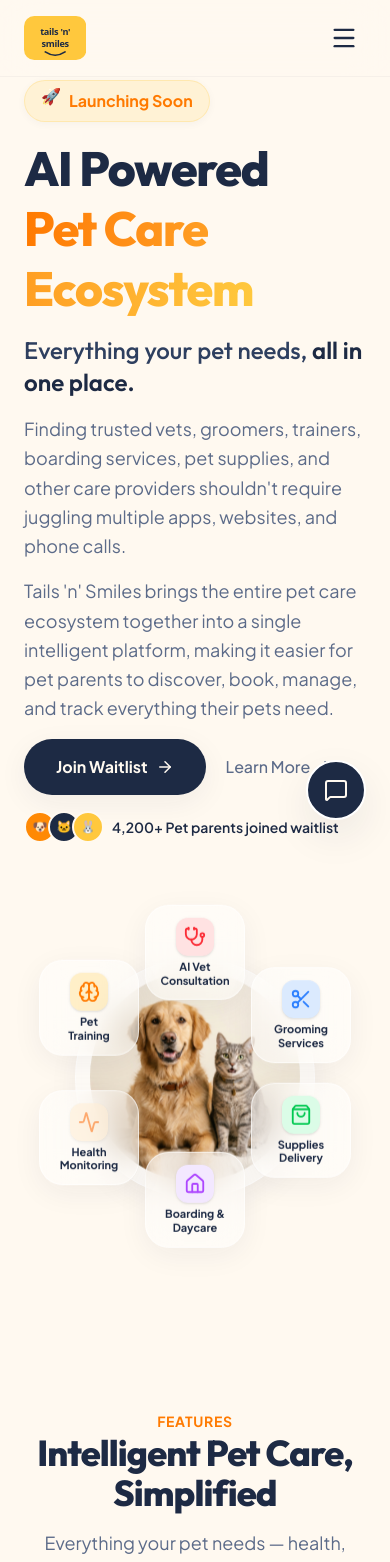
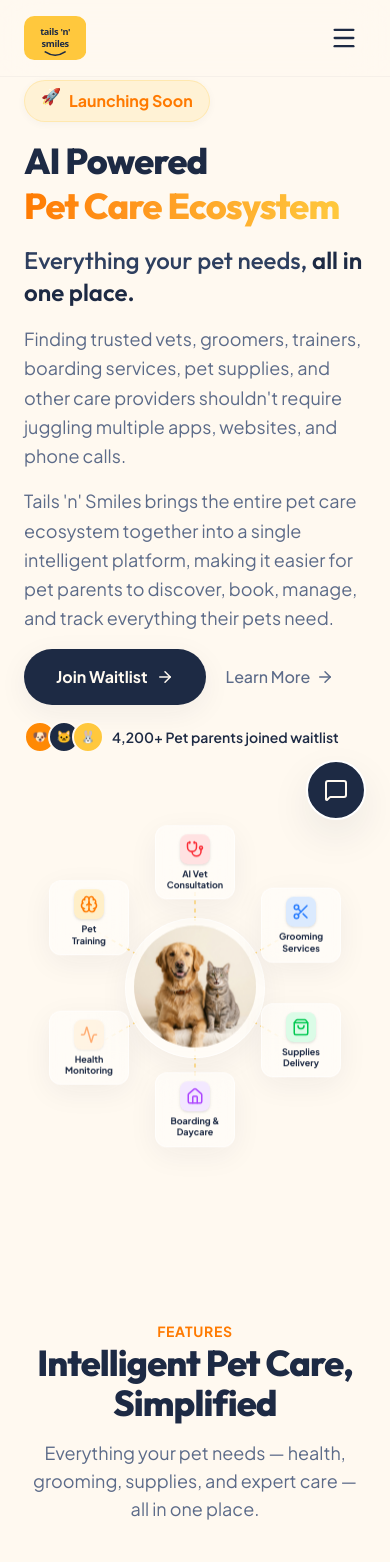
Before and after one commit to Minitheja/tails_-n-_smiles, a React (Vite) app: page / in a window 390 px wide. Shown: the top 1562 px of the page. Built offline with nearby package versions, Linux system fonts and the light colour scheme.

Commit message:
Improve Hero section title and visual node layout mobile responsiveness

```diff
--- a/src/App.jsx
+++ b/src/App.jsx
@@ -407,7 +407,7 @@ function App() {
             </div>
 
             {/* Main Heading */}
-            <h1 className="font-display font-black text-5xl md:text-6xl lg:text-7xl leading-tight tracking-tight text-[#1D2A44]">
+            <h1 className="font-display font-black text-4xl sm:text-5xl md:text-6xl lg:text-7xl leading-tight tracking-tight text-[#1D2A44]">
               AI Powered <br />
               <span className="text-transparent bg-clip-text bg-gradient-to-r from-[#FF7A00] to-[#FFC83D]">
                 Pet Care Ecosystem
@@ -473,7 +473,7 @@ function App() {
               </svg>
 
               {/* Central Pet Illustration */}
-              <div className="z-10 w-[240px] h-[240px] rounded-full bg-white/45 backdrop-blur-md flex items-center justify-center border border-white/60 shadow-soft overflow-hidden p-3.5">
+              <div className="z-10 w-[140px] h-[140px] sm:w-[240px] sm:h-[240px] rounded-full bg-white/45 backdrop-blur-md flex items-center justify-center border border-white/60 shadow-soft overflow-hidden p-2 sm:p-3.5">
                 <img
                   src="/hero_pets.png"
                   alt="Tails 'n' Smiles Mascot Pets"
@@ -483,61 +483,61 @@ function App() {
 
               {/* Node 1: AI Vet Consultation (Top Center) */}
               <div className="absolute left-[50%] top-[14%] -translate-x-1/2 -translate-y-1/2 z-20 animate-float">
-                <div className="glass-card shadow-soft p-3 rounded-2xl flex flex-col items-center gap-1 min-w-[100px] border border-white hover:scale-105 hover:bg-white/80 transition-all duration-300">
-                  <div className="bg-red-100 p-2 rounded-xl text-red-500 shadow-sm">
-                    <Stethoscope size={22} />
+                <div className="glass-card shadow-soft p-2 sm:p-3 rounded-xl sm:rounded-2xl flex flex-col items-center gap-1 min-w-[80px] sm:min-w-[100px] border border-white hover:scale-105 hover:bg-white/80 transition-all duration-300">
+                  <div className="bg-red-100 p-1.5 sm:p-2 rounded-lg sm:rounded-xl text-red-500 shadow-sm">
+                    <Stethoscope className="w-4.5 h-4.5 sm:w-[22px] sm:h-[22px]" />
                   </div>
-                  <span className="text-[11px] font-bold text-[#1D2A44] text-center leading-tight">AI Vet<br />Consultation</span>
+                  <span className="text-[9px] sm:text-[11px] font-bold text-[#1D2A44] text-center leading-tight">AI Vet<br />Consultation</span>
                 </div>
               </div>
 
               {/* Node 2: Grooming Services (Top Right) */}
               <div className="absolute left-[81%] top-[32%] -translate-x-1/2 -translate-y-1/2 z-20 animate-float-delayed-1">
-                <div className="glass-card shadow-soft p-3 rounded-2xl flex flex-col items-center gap-1 min-w-[100px] border border-white hover:scale-105 hover:bg-white/80 transition-all duration-300">
-                  <div className="bg-blue-100 p-2 rounded-xl text-blue-500 shadow-sm">
-                    <Scissors size={22} />
+                <div className="glass-card shadow-soft p-2 sm:p-3 rounded-xl sm:rounded-2xl flex flex-col items-center gap-1 min-w-[80px] sm:min-w-[100px] border border-white hover:scale-105 hover:bg-white/80 transition-all duration-300">
+                  <div className="bg-blue-100 p-1.5 sm:p-2 rounded-lg sm:rounded-xl text-blue-500 shadow-sm">
+                    <Scissors className="w-4.5 h-4.5 sm:w-[22px] sm:h-[22px]" />
                   </div>
-                  <span className="text-[11px] font-bold text-[#1D2A44] text-center leading-tight">Grooming<br />Services</span>
+                  <span className="text-[9px] sm:text-[11px] font-bold text-[#1D2A44] text-center leading-tight">Grooming<br />Services</span>
                 </div>
               </div>
 
               {/* Node 3: Pet Supplies Delivery (Bottom Right) */}
               <div className="absolute left-[81%] top-[68%] -translate-x-1/2 -translate-y-1/2 z-20 animate-float-delayed-2">
-                <div className="glass-card shadow-soft p-3 rounded-2xl flex flex-col items-center gap-1 min-w-[100px] border border-white hover:scale-105 hover:bg-white/80 transition-all duration-300">
-                  <div className="bg-green-100 p-2 rounded-xl text-green-500 shadow-sm">
-                    <ShoppingBag size={22} />
+                <div className="glass-card shadow-soft p-2 sm:p-3 rounded-xl sm:rounded-2xl flex flex-col items-center gap-1 min-w-[80px] sm:min-w-[100px] border border-white hover:scale-105 hover:bg-white/80 transition-all duration-300">
+                  <div className="bg-green-100 p-1.5 sm:p-2 rounded-lg sm:rounded-xl text-green-500 shadow-sm">
+                    <ShoppingBag className="w-4.5 h-4.5 sm:w-[22px] sm:h-[22px]" />
                   </div>
-                  <span className="text-[11px] font-bold text-[#1D2A44] text-center leading-tight">Supplies<br />Delivery</span>
+                  <span className="text-[9px] sm:text-[11px] font-bold text-[#1D2A44] text-center leading-tight">Supplies<br />Delivery</span>
                 </div>
               </div>
 
               {/* Node 4: Boarding & Daycare (Bottom Center) */}
               <div className="absolute left-[50%] top-[86%] -translate-x-1/2 -translate-y-1/2 z-20 animate-float">
-                <div className="glass-card shadow-soft p-3 rounded-2xl flex flex-col items-center gap-1 min-w-[100px] border border-white hover:scale-105 hover:bg-white/80 transition-all duration-300">
-                  <div className="bg-purple-100 p-2 rounded-xl text-purple-500 shadow-sm">
-                    <Home size={22} />
+                <div className="glass-card shadow-soft p-2 sm:p-3 rounded-xl sm:rounded-2xl flex flex-col items-center gap-1 min-w-[80px] sm:min-w-[100px] border border-white hover:scale-105 hover:bg-white/80 transition-all duration-300">
+                  <div className="bg-purple-100 p-1.5 sm:p-2 rounded-lg sm:rounded-xl text-purple-500 shadow-sm">
+                    <Home className="w-4.5 h-4.5 sm:w-[22px] sm:h-[22px]" />
                   </div>
-                  <span className="text-[11px] font-bold text-[#1D2A44] text-center leading-tight">Boarding &<br />Daycare</span>
+                  <span className="text-[9px] sm:text-[11px] font-bold text-[#1D2A44] text-center leading-tight">Boarding &<br />Daycare</span>
                 </div>
               </div>
 
               {/* Node 5: Health Monitoring (Bottom Left) */}
               <div className="absolute left-[19%] top-[68%] -translate-x-1/2 -translate-y-1/2 z-20 animate-float-delayed-1">
-                <div className="glass-card shadow-soft p-3 rounded-2xl flex flex-col items-center gap-1 min-w-[100px] border border-white hover:scale-105 hover:bg-white/80 transition-all duration-300">
-                  <div className="bg-orange-100 p-2 rounded-xl text-orange-500 shadow-sm animate-pulse">
-                    <Activity size={22} />
+                <div className="glass-card shadow-soft p-2 sm:p-3 rounded-xl sm:rounded-2xl flex flex-col items-center gap-1 min-w-[80px] sm:min-w-[100px] border border-white hover:scale-105 hover:bg-white/80 transition-all duration-300">
+                  <div className="bg-orange-100 p-1.5 sm:p-2 rounded-lg sm:rounded-xl text-orange-500 shadow-sm animate-pulse">
+                    <Activity className="w-4.5 h-4.5 sm:w-[22px] sm:h-[22px]" />
                   </div>
-                  <span className="text-[11px] font-bold text-[#1D2A44] text-center leading-tight">Health<br />Monitoring</span>
+                  <span className="text-[9px] sm:text-[11px] font-bold text-[#1D2A44] text-center leading-tight">Health<br />Monitoring</span>
                 </div>
               </div>
 
               {/* Node 6: Pet Training (Top Left) */}
               <div className="absolute left-[19%] top-[32%] -translate-x-1/2 -translate-y-1/2 z-20 animate-float-delayed-2">
-                <div className="glass-card shadow-soft p-3 rounded-2xl flex flex-col items-center gap-1 min-w-[100px] border border-white hover:scale-105 hover:bg-white/80 transition-all duration-300">
-                  <div className="bg-[#FFC83D]/25 p-2 rounded-xl text-[#FF7A00] shadow-sm">
-                    <Brain size={22} />
+                <div className="glass-card shadow-soft p-2 sm:p-3 rounded-xl sm:rounded-2xl flex flex-col items-center gap-1 min-w-[80px] sm:min-w-[100px] border border-white hover:scale-105 hover:bg-white/80 transition-all duration-300">
+                  <div className="bg-[#FFC83D]/25 p-1.5 sm:p-2 rounded-lg sm:rounded-xl text-[#FF7A00] shadow-sm">
+                    <Brain className="w-4.5 h-4.5 sm:w-[22px] sm:h-[22px]" />
                   </div>
-                  <span className="text-[11px] font-bold text-[#1D2A44] text-center leading-tight">Pet<br />Training</span>
+                  <span className="text-[9px] sm:text-[11px] font-bold text-[#1D2A44] text-center leading-tight">Pet<br />Training</span>
                 </div>
               </div>
 
```
